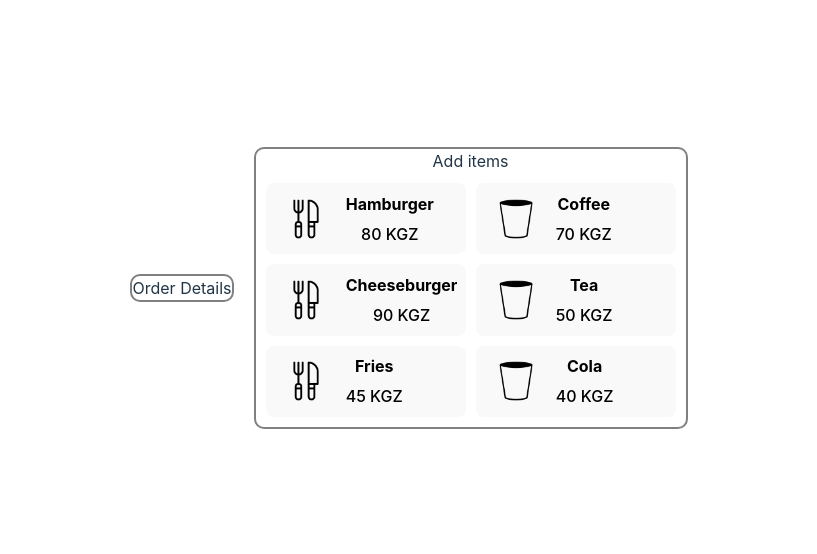
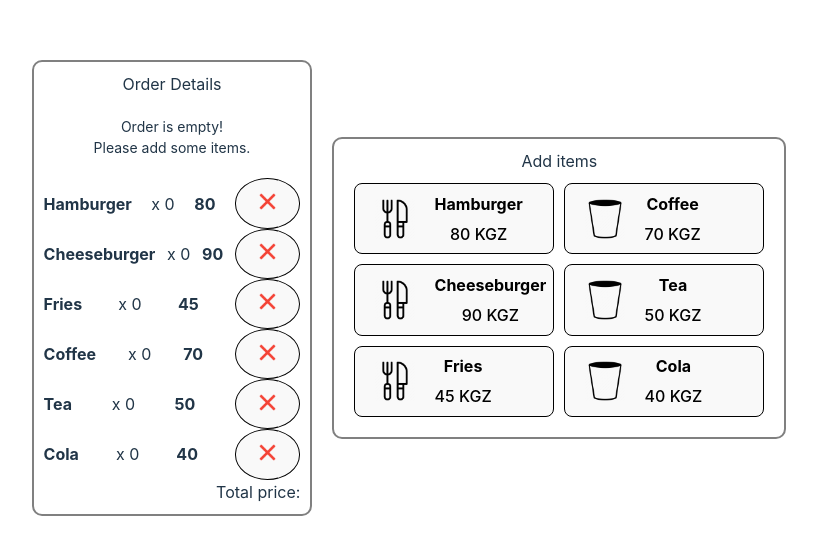
Before and after one commit to red88july/test_work7, a React (Vite) app: page / in a window 1280 px wide. Shown: the part 112-666 px from the top of the page, without its empty margins (231-1048 px from the left). Built offline with nearby package versions, Linux system fonts and the light colour scheme.

Commit message:
"Add logic for Button for change logic on Order. Add logic for total price'

```diff
--- a/src/App.css
+++ b/src/App.css
@@ -14,6 +14,7 @@
 
 .item-order,
 .add-items {
+  padding: 10px;
   border: 2px solid #808080;
   border-radius: 10px;
 }
@@ -30,3 +31,19 @@
   flex-direction: column;
   gap: 10px;
 }
+
+.orders-empty-menu {
+  display: flex;
+  flex-direction: column;
+  align-items: center;
+  margin: 20px 50px;
+}
+
+.text-order {
+  font-weight: 400;
+  font-size: 14px;
+}
+
+.price-item {
+  text-align: right;
+}
--- a/src/App.tsx
+++ b/src/App.tsx
@@ -1,9 +1,12 @@
+import Orders from "./Orders/Orders";
+import {Order} from "./types";
 import Buttons from './Buttons/Buttons';
 import {Food} from "./types";
+import imageDelete from './assets/delete.png';
 import imageCup from './assets/cup.png';
 import imageForkKnife from './assets/forkKnife.png';
 import './App.css';
-
+import {useState} from "react";
 
 function App() {
 
@@ -16,12 +19,48 @@ function App() {
         {id:6, name: 'Cola', price: 40, image:  imageCup},
     ];
 
-  return (
+    const [order, setOrder] = useState<Order []>([
+        {id:1, name: 'Hamburger', price: 80, count: 0, image: imageDelete},
+        {id:2, name: 'Cheeseburger', price: 90, count: 0, image: imageDelete},
+        {id:3, name: 'Fries', price: 45, count: 0, image: imageDelete},
+        {id:4, name: 'Coffee', price: 70, count: 0, image: imageDelete},
+        {id:5, name: 'Tea', price: 50, count: 0, image: imageDelete},
+        {id:6, name: 'Cola', price: 40, count: 0, image: imageDelete},
+    ]);
+
+    const setParametrsOrder = (index: number) => {
+        const orderCopy = { ...order[index] };
+        orderCopy.count++;
+        orderCopy.price *= 2;
+        const orderCopyElements = [...order];
+        orderCopyElements[index] = orderCopy;
+        setOrder(orderCopyElements);
+    };
+
+
+    return (
     <>
         <div className="main-box">
             <div className="item-order">
                 <span>Order Details</span>
+                <div className="orders-empty-menu">
+                    <span className="text-order">Order is empty!</span>
+                    <span className="text-order">Please add some items.</span>
+                </div>
 
+                {order.map((order, index) => (
+                    <Orders key={index}
+                    id={order.id}
+                    name={order.name}
+                    price={order.price}
+                    count={order.count}
+                    image={order.image}/>
+                ))}
+
+
+                <div className="price-item">
+                    <span className="order-total-pirce">Total price: </span>
+                </div>
             </div>
 
             <div className="add-items">
--- a/src/Buttons/Buttons.css
+++ b/src/Buttons/Buttons.css
@@ -2,8 +2,13 @@
     display: flex;
     align-items: center;
     align-content: space-between;
+    border: 1px solid #000000;
     gap: 20px;
     width: 200px;
+}
+
+.btn-ingridient:hover {
+    box-shadow: 0 0 15px 2px rgba(204, 207, 210, 0.75) inset;
 }
 
 .img-ingridient {
--- a/src/Orders/Orders.css
+++ b/src/Orders/Orders.css
@@ -0,0 +1,19 @@
+.orders-box {
+    display: flex;
+    justify-content: space-between;
+    align-items: center;
+}
+
+.delete-btn {
+    border: 1px solid #000000;
+    border-radius: 50%;
+}
+
+.delete-btn:hover{
+    outline: 2px solid #000000;
+}
+
+.delete-img {
+    width: 25px;
+    height: 25px;
+}
--- a/src/Orders/Orders.tsx
+++ b/src/Orders/Orders.tsx
@@ -0,0 +1,18 @@
+import {Order} from "../types";
+import React from "react";
+import './Orders.css';
+
+const Orders:React.FC<Order>= ({name,count,price,image}) => {
+    return (
+        <div className="orders-box">
+            <strong>{name}</strong>
+            <span>x {count}</span>
+            <strong>{price}</strong>
+            <button type="button" className="delete-btn">
+                <img src={image} alt={name} className="delete-img"/>
+            </button>
+        </div>
+    );
+};
+
+export default Orders;
```
Also changed, not shown: src/types.d.ts (+8 -0 lines), src/assets/delete.png (added).
